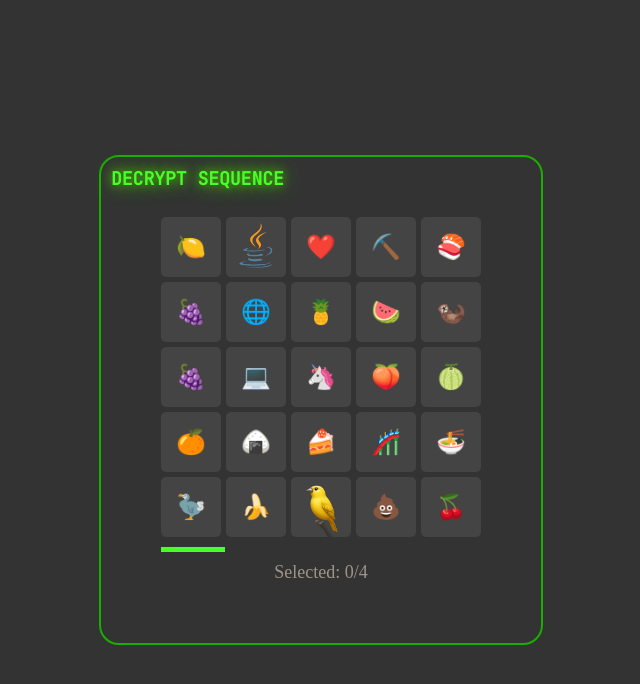
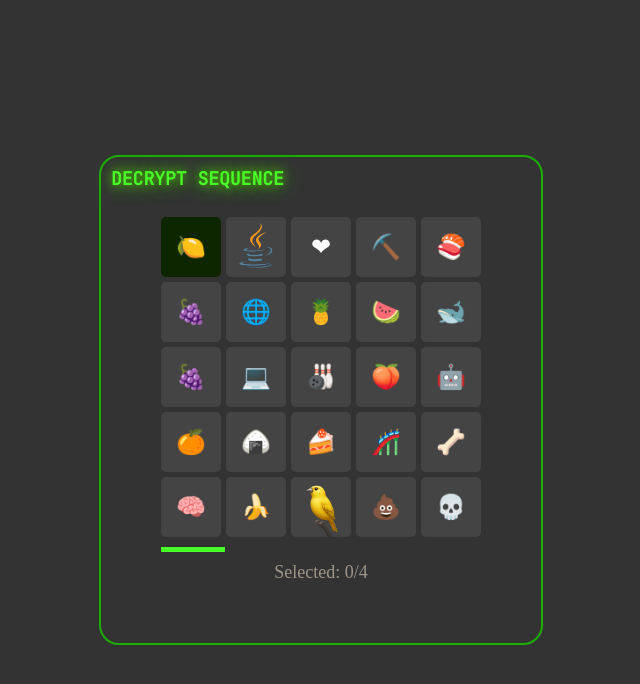
Before and after one commit to wijj9/Decypt_Seq, a plain HTML site: page index.html in a window 1280 px wide. In both pictures the pointer is over the element 510 px from the left and 247 px from the top of the page. Shown: the whole page, without its empty margins (319-959 px from the left). Drawn offline with Linux system fonts and the light colour scheme.

Commit message:
small modifications

```diff
--- a/script.js
+++ b/script.js
@@ -6,7 +6,7 @@ const successSound = document.getElementById("successSound");
 const clickSound = document.getElementById("clickSound");
 const totalBoxes = 25;
 
-const emojiList = ["💻", "🌐", "❤️", "🍣", "🍜", "🍙", "🍰", "🍇", "🍉", "🍒", "🍌", "🍍", "🍑", "🍋", "🍊", "🍈", "🍇", "🎢", "🦤", "🦦", "🦄", "💩", "⛏️"];
+const emojiList = ["💻", "🌐", "❤", "🍣", "🦴", "🍙", "🍰", "🍇", "🍉", "💀", "🍌", "🍍", "🍑", "🍋", "🍊", "🤖", "🍇", "🎢", "🧠", "🐋", "🎳", "💩", "⛏️"];
 
 const correctSequence = ["💻", "🌐", "java", "canary"];
 
--- a/styles.css
+++ b/styles.css
@@ -48,6 +48,10 @@ body {
     transition: background-color 0.3s;
 }
 
+.box:hover {
+    background-color: #0e2600; /* Light green background on hover */
+}
+
 .box img {
     width: 100%;
     height: 100%;
```
